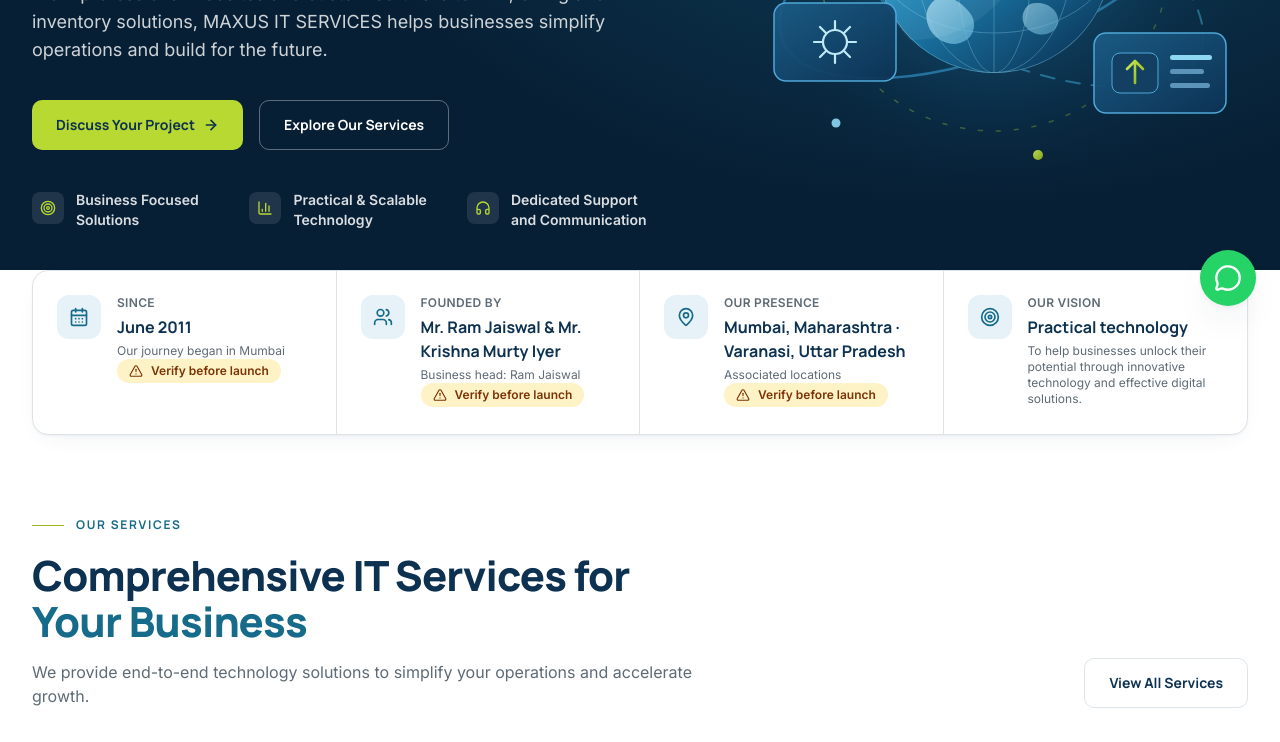
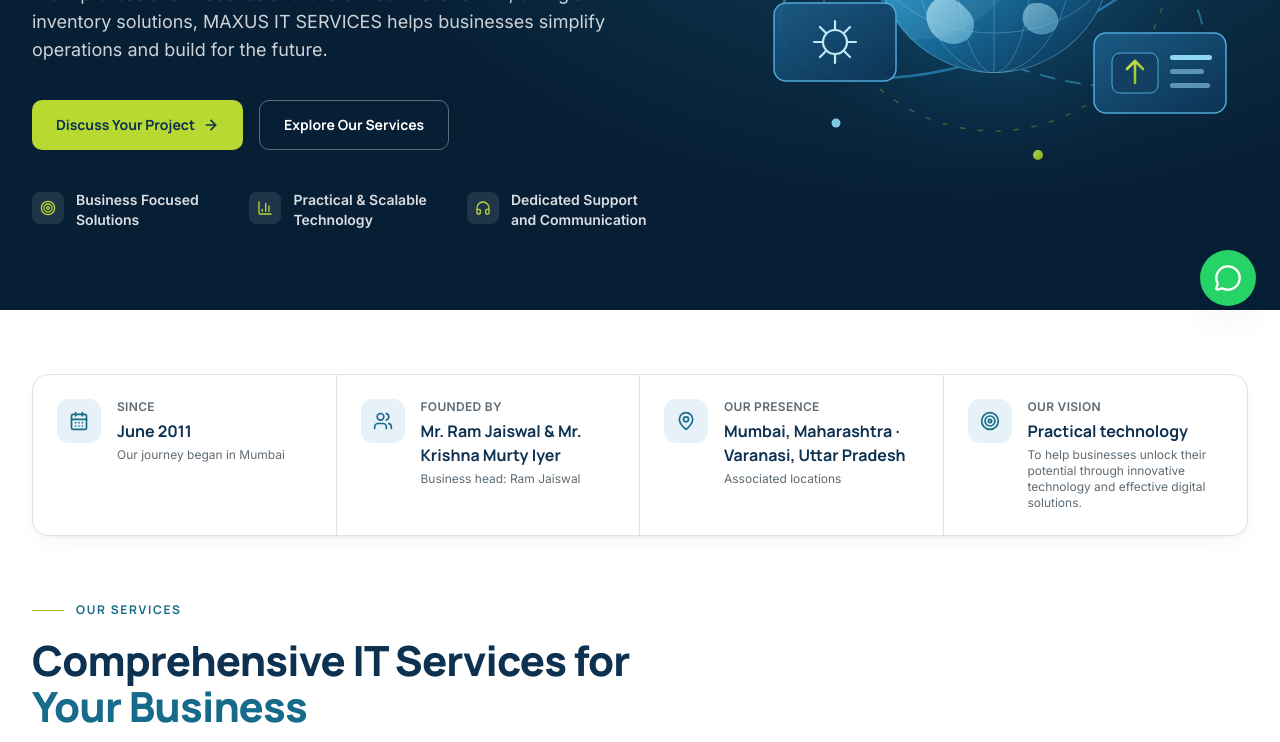
Before and after one commit to shriyanjaiswal/maxus-it, a React (Vite) app: page / in a window 1280 px wide. Shown: the part 470-1212 px from the top of the page. Built offline with nearby package versions, Linux system fonts and the light colour scheme; no server answers.

Commit message:
style: add clean spacing above company overview facts card

```diff
--- a/src/pages/Home.tsx
+++ b/src/pages/Home.tsx
@@ -119,8 +119,8 @@
         </div>
       </section>
 
-      <section className="relative z-10 bg-surface pb-16 lg:pb-20" aria-label="Company overview">
-        <div className="container-page relative -mt-8 lg:-mt-10">
+      <section className="bg-surface py-12 lg:py-16" aria-label="Company overview">
+        <div className="container-page">
           <ul className="grid divide-line rounded-(--radius-card) border border-line bg-surface shadow-(--shadow-card) sm:grid-cols-2 sm:divide-x lg:grid-cols-4">
             {facts.map((fact) => (
               <li key={fact.label} className="flex gap-4 p-6">
@@ -133,7 +133,6 @@
                   </p>
                   <p className="mt-1 font-display text-base font-bold text-navy">{fact.value}</p>
                   <p className="mt-1 text-xs text-muted">{fact.note}</p>
-                  {fact.unverified && <DevFlag label="Verify before launch" />}
                 </div>
               </li>
             ))}
```
